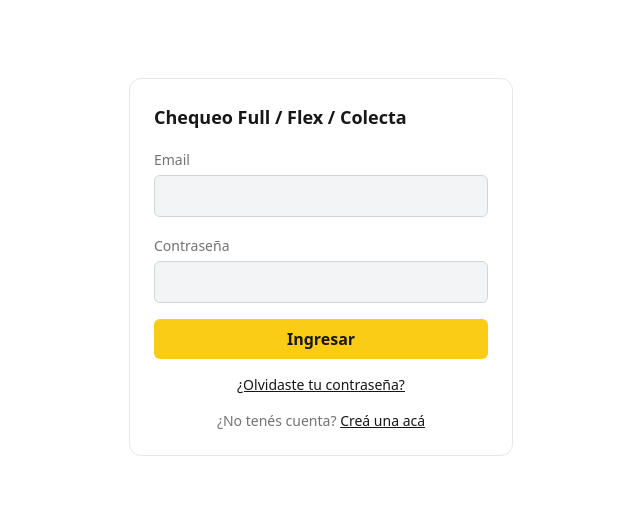
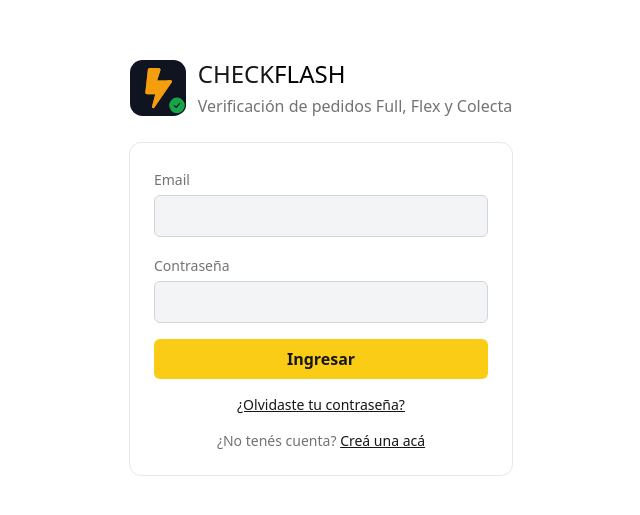
Before and after one commit to anibalatilio22-design/chequeo-saas, a Next.js app: page /login in a window 1280 px wide. Shown: the part 133-648 px from the top of the page, without its empty margins (319-959 px from the left). Built offline with nearby package versions, Linux system fonts and the light colour scheme; no server answers.

Commit message:
Agregar marca CheckFlash (logo, icono y favicon) en login y barra superior

```diff
--- a/app/(dashboard)/nav-bar.tsx
+++ b/app/(dashboard)/nav-bar.tsx
@@ -3,6 +3,7 @@
 import Link from "next/link";
 import { usePathname, useRouter } from "next/navigation";
 import { createClient } from "@/lib/supabase/client";
+import { CheckFlashIcon } from "@/components/checkflash-logo";
 
 const TABS = [
   { href: "/armado", label: "Chequeo", adminOnly: false },
@@ -36,8 +37,15 @@
   return (
     <header className="bg-yellow-400 shadow-sm">
       <div className="mx-auto flex max-w-5xl items-center justify-between gap-4 px-6 py-2">
-        {(logoUrl || companyName) && (
-          <div className="flex shrink-0 items-center gap-3">
+        <div className="flex shrink-0 items-center gap-4">
+          {/* Marca del sistema (CheckFlash) — separada del logo de la empresa,
+              que se sube desde Configuración y aparece a continuación. */}
+          <Link href="/" className="flex shrink-0 items-center" title="CheckFlash">
+            <CheckFlashIcon size={40} />
+          </Link>
+
+          {(logoUrl || companyName) && (
+            <div className="flex shrink-0 items-center gap-3">
             {logoUrl && (
               // eslint-disable-next-line @next/next/no-img-element
               <img
@@ -51,8 +59,9 @@
                 {companyName}
               </span>
             )}
-          </div>
-        )}
+            </div>
+          )}
+        </div>
 
         <nav className="flex gap-6">
           {TABS.filter((tab) => !tab.adminOnly || role === "admin").map((tab) => {
--- a/app/layout.tsx
+++ b/app/layout.tsx
@@ -2,7 +2,7 @@
 import "./globals.css";
 
 export const metadata: Metadata = {
-  title: "Chequeo Full / Flex / Colecta",
+  title: "CheckFlash — Chequeo Full / Flex / Colecta",
   description: "Verificación de armado de combos por escaneo de código de barras",
 };
 
--- a/app/login/page.tsx
+++ b/app/login/page.tsx
@@ -3,6 +3,7 @@
 import { useState } from "react";
 import { useRouter } from "next/navigation";
 import { createClient } from "@/lib/supabase/client";
+import { CheckFlashLogo } from "@/components/checkflash-logo";
 
 // Reemplaza a la "contraseña general de la app" del prototipo.
 // Cada persona de cada empresa entra con su propio email + contraseña
@@ -55,7 +56,8 @@
 
   if (showForgot) {
     return (
-      <div className="flex min-h-screen items-center justify-center bg-white px-4">
+      <div className="flex min-h-screen flex-col items-center justify-center gap-6 bg-white px-4">
+        <CheckFlashLogo />
         <div className="w-full max-w-sm space-y-4 rounded-xl border border-gray-200 bg-white p-6">
           <h1 className="text-lg font-semibold text-neutral-900">Recuperar contraseña</h1>
 
@@ -101,15 +103,12 @@
   }
 
   return (
-    <div className="flex min-h-screen items-center justify-center bg-white px-4">
+    <div className="flex min-h-screen flex-col items-center justify-center gap-6 bg-white px-4">
+      <CheckFlashLogo />
       <form
         onSubmit={handleSubmit}
         className="w-full max-w-sm space-y-4 rounded-xl border border-gray-200 bg-white p-6"
       >
-        <h1 className="text-lg font-semibold text-neutral-900">
-          Chequeo Full / Flex / Colecta
-        </h1>
-
         <div className="space-y-1">
           <label className="text-sm text-neutral-500">Email</label>
           <input
--- /dev/null
+++ b/components/checkflash-logo.tsx
@@ -0,0 +1,69 @@
+// Marca del sistema ("CheckFlash"): un rayo dentro de un cuadrado oscuro con
+// una insignia de tick verde, más el nombre. Es la marca del PRODUCTO (no la
+// de la empresa del usuario, que tiene su propio logo subible desde
+// Configuración — ver company-logos / logoUrl en nav-bar.tsx). Se usa en la
+// pantalla de login (logo completo con subtítulo) y al lado de la barra de
+// arriba (solo el ícono).
+export function CheckFlashIcon({ size = 40, className }: { size?: number; className?: string }) {
+  return (
+    <svg
+      width={size}
+      height={size}
+      viewBox="0 0 280 280"
+      xmlns="http://www.w3.org/2000/svg"
+      aria-hidden="true"
+      className={className}
+    >
+      <defs>
+        <filter id="checkflash-glow" x="-60%" y="-60%" width="220%" height="220%">
+          <feDropShadow dx="0" dy="0" stdDeviation="6" floodColor="#F59E0B" floodOpacity="0.85" />
+        </filter>
+      </defs>
+      <rect width="280" height="280" rx="62" fill="#0F1420" />
+      <svg x="65" y="40" width="150" height="200" viewBox="0 0 384 512" filter="url(#checkflash-glow)">
+        <path
+          d="M296 160H180.6l42.6-129.8C227.2 15 215.7 0 200 0H88C74.7 0 63.6 10.4 62.1 23.6l-32 288C28.4 326.2 40 336 53.9 336H157l-40.9 156.9c-4.2 16.1 15 27.9 27.1 16.5L363.6 189c14.4-13.4 4.9-37-14.7-37z"
+          fill="#F59E0B"
+        />
+      </svg>
+      <circle cx="235" cy="227" r="45" fill="#0F1420" />
+      <circle cx="235" cy="227" r="39" fill="#16A34A" />
+      <svg x="215" y="207" width="40" height="40" viewBox="0 0 24 24" fill="none">
+        <path
+          d="M4 12.5L9.5 18L20 6"
+          stroke="#0F1420"
+          strokeWidth="3.4"
+          strokeLinecap="round"
+          strokeLinejoin="round"
+        />
+      </svg>
+    </svg>
+  );
+}
+
+export function CheckFlashLogo({
+  withSubtitle = true,
+  iconSize = 56,
+  className,
+}: {
+  withSubtitle?: boolean;
+  iconSize?: number;
+  className?: string;
+}) {
+  return (
+    <div className={`flex items-center gap-3 ${className ?? ""}`}>
+      <CheckFlashIcon size={iconSize} />
+      <div className="flex flex-col">
+        <span className="text-2xl font-extrabold leading-none tracking-tight">
+          <span className="text-neutral-900">CHECK</span>
+          <span className="text-amber-500">FLASH</span>
+        </span>
+        {withSubtitle && (
+          <span className="mt-1 text-[10px] font-medium uppercase tracking-widest text-neutral-500">
+            Verificación de pedidos Full, Flex y Colecta
+          </span>
+        )}
+      </div>
+    </div>
+  );
+}
```
Also changed, not shown: app/icon.svg (added).
